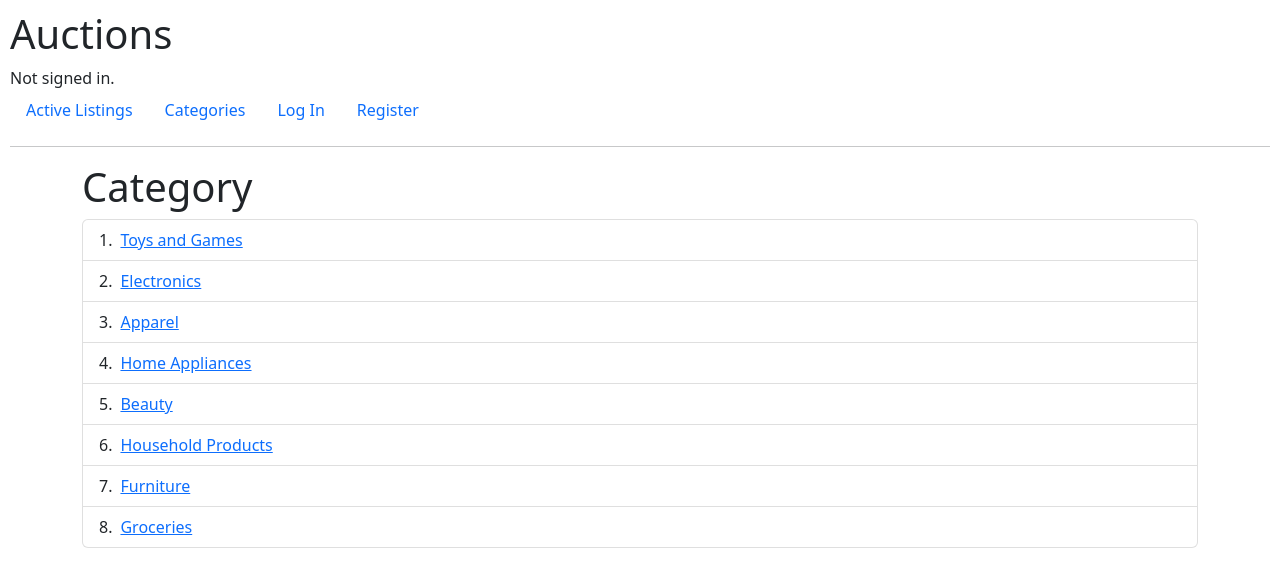
After one commit to xuche123/commerce, a Django app: page /categories in a window 1280 px wide. The commit adds this page. Shown: the top 587 px of the page. Run offline with Django 3.2, Linux system fonts and the light colour scheme; some libraries are stand-ins or nearby versions.

Commit message:
add filter view

```diff
--- /dev/null
+++ b/auctions/templates/auctions/categories.html
@@ -0,0 +1,13 @@
+{% extends "auctions/layout.html" %} {% block body %}
+<div class="container">
+    <h1>Category</h1>
+    <ol class="list-group list-group-numbered">
+        {% for category in categories %}
+        <li class="list-group-item d-flex justify-content-between align-items-start">
+            <div class="ms-2 me-auto"><a href= {% url 'filter' category.0 %}>{{ category.1 }}</a></div>
+        </li>
+        {% endfor %}
+      </ol>
+
+</div>
+{% endblock %}
--- a/auctions/templates/auctions/layout.html
+++ b/auctions/templates/auctions/layout.html
@@ -25,6 +25,9 @@
       <li class="nav-item">
         <a class="nav-link" href="{% url 'index' %}">Active Listings</a>
       </li>
+      <li class="nav-item">
+        <a class="nav-link" href="{% url 'categories' %}">Categories</a>
+      </li>
       {% if user.is_authenticated %}
       <li class="nav-item">
         <a class="nav-link" href="{% url 'logout' %}">Log Out</a>
--- a/auctions/urls.py
+++ b/auctions/urls.py
@@ -14,4 +14,6 @@ urlpatterns = [
     path("watchlist", views.watchlist, name="watchlist"),
     path("watch/<int:id>", views.watch, name="watch"),
     path("unwatch/<int:id>", views.unwatch, name="unwatch"),
+    path("categories", views.categories, name="categories"),
+    path("filter/<str:category>", views.filter, name="filter")
 ]
--- a/auctions/views.py
+++ b/auctions/views.py
@@ -8,7 +8,7 @@ from django.contrib.auth.decorators import login_required
 
 from auctions.forms import BidForm, ListingForm, CommentForm
 
-from .models import User, Listing, Bid, Comment
+from .models import User, Listing, Bid, Comment, CATEGORIES
 
 
 def index(request):
@@ -157,3 +157,13 @@ def unwatch(request, id):
     request.user.watchlist.remove(listing)
     request.user.save()
     return HttpResponseRedirect(reverse('index'))
+
+def categories(request):
+    return render(request, "auctions/categories.html", {
+        'categories' : CATEGORIES
+    })
+
+def filter(request, category):
+    return render(request, 'auctions/filter.html', {
+        'listings' : Listing.objects.filter(category=category)
+    })
```
Also changed, not shown: auctions/models.py (+7 -6 lines), auctions/templates/auctions/filter.html (added, +25 -0 lines), db.sqlite3.
